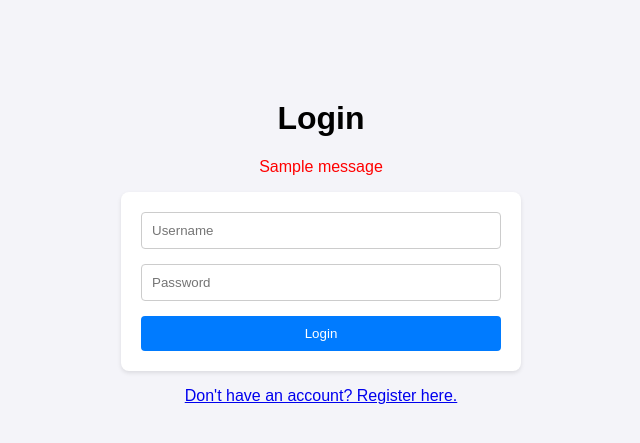
After one commit to doucoures569-creator/movie-watchlist, a Flask app: page /login in a window 1280 px wide. The commit adds this page. Shown: the top 443 px of the page, without its empty margins (319-959 px from the left). Run offline with Flask 3, Linux system fonts and the light colour scheme; tables that the repository leaves empty hold one stand-in row (values such as "Sample post"); one stand-in notice (Sample message) is shown.

Commit message:
Day 7: Add user authentication system

```diff
--- a/app.py
+++ b/app.py
@@ -1,5 +1,6 @@
 # app.py
-from flask import Flask, g, render_template, request, redirect, url_for
+from flask import Flask, g, render_template, request, redirect, url_for, session, flash
+from werkzeug.security import generate_password_hash, check_password_hash
 import sqlite3
 import os
 
@@ -20,36 +21,111 @@ def close_connection(exception):
     if db is not None:
         db.close()
 
+def init_db():
+    with app.app_context():
+        db = get_db()
+        with open('schema.sql', mode='r') as f:
+            db.cursor().executescript(f.read())
+        db.commit()
+
+if not os.path.exists(DATABASE):
+    init_db()
+
+@app.route('/register', methods=['GET', 'POST'])
+def register():
+    if request.method == 'POST':
+        username = request.form['username']
+        password = request.form['password']
+        db = get_db()
+        error = None
+
+        if not username or not password:
+            error = 'Username and password are required.'
+        else:
+            try:
+                db.execute(
+                    "INSERT INTO users (username, password) VALUES (?, ?)",
+                    (username, generate_password_hash(password)),
+                )
+                db.commit()
+                return redirect(url_for('login'))
+            except sqlite3.IntegrityError:
+                error = f"User {username} is already registered."
+
+        if error:
+            flash(error)
+
+    return render_template('register.html')
+
+@app.route('/login', methods=['GET', 'POST'])
+def login():
+    if request.method == 'POST':
+        username = request.form['username']
+        password = request.form['password']
+        db = get_db()
+        error = None
+        user = db.execute(
+            'SELECT * FROM users WHERE username = ?', (username,)
+        ).fetchone()
+
+        if user is None:
+            error = 'Incorrect username.'
+        elif not check_password_hash(user['password'], password):
+            error = 'Incorrect password.'
+
+        if error is None:
+            session.clear()
+            session['user_id'] = user['id']
+            return redirect(url_for('index'))
+
+        flash(error)
+
+    return render_template('login.html')
+
+@app.route('/logout')
+def logout():
+    session.clear()
+    return redirect(url_for('login'))
+
 @app.route('/', methods=['GET', 'POST'])
 def index():
+    if 'user_id' not in session:
+        return redirect(url_for('login'))
+
     db = get_db()
+    user_id = session['user_id']
+
     if request.method == 'POST':
         title = request.form['title']
         if title:
-            db.execute('INSERT INTO movies (user_id, title) VALUES (?, ?)', (1, title))
+            db.execute('INSERT INTO movies (user_id, title) VALUES (?, ?)', (user_id, title))
             db.commit()
         return redirect(url_for('index'))
 
     filter_status = request.args.get('filter')
     if filter_status in ['Watched', 'To Watch']:
-        cursor = db.execute('SELECT * FROM movies WHERE status = ?', (filter_status,))
+        cursor = db.execute('SELECT * FROM movies WHERE user_id = ? AND status = ?', (user_id, filter_status))
     else:
-        cursor = db.execute('SELECT * FROM movies')
+        cursor = db.execute('SELECT * FROM movies WHERE user_id = ?', (user_id,))
 
     movies = cursor.fetchall()
     return render_template('index.html', movies=movies, current_filter=filter_status)
 
 @app.route('/delete/<int:movie_id>', methods=['POST'])
 def delete_movie(movie_id):
+    if 'user_id' not in session:
+        return redirect(url_for('login'))
     db = get_db()
-    db.execute('DELETE FROM movies WHERE id = ?', (movie_id,))
+    db.execute('DELETE FROM movies WHERE id = ? AND user_id = ?', (movie_id, session['user_id']))
     db.commit()
     return redirect(url_for('index'))
 
 @app.route('/toggle/<int:movie_id>', methods=['POST'])
 def toggle_status(movie_id):
+    if 'user_id' not in session:
+        return redirect(url_for('login'))
     db = get_db()
-    movie = db.execute('SELECT status FROM movies WHERE id = ?', (movie_id,)).fetchone()
+    movie = db.execute('SELECT status FROM movies WHERE id = ? AND user_id = ?', (movie_id, session['user_id'])).fetchone()
     if movie:
         new_status = 'Watched' if movie['status'] == 'To Watch' else 'To Watch'
         db.execute('UPDATE movies SET status = ? WHERE id = ?', (new_status, movie_id))
@@ -58,10 +134,12 @@ def toggle_status(movie_id):
 
 @app.route('/rate/<int:movie_id>', methods=['POST'])
 def rate_movie(movie_id):
+    if 'user_id' not in session:
+        return redirect(url_for('login'))
     rating = request.form.get('rating')
     if rating and rating.isdigit() and 1 <= int(rating) <= 5:
         db = get_db()
-        db.execute('UPDATE movies SET rating = ? WHERE id = ?', (int(rating), movie_id))
+        db.execute('UPDATE movies SET rating = ? WHERE id = ? AND user_id = ?', (int(rating), movie_id, session['user_id']))
         db.commit()
     return redirect(url_for('index'))
 
--- /dev/null
+++ b/templates/login.html
@@ -0,0 +1,35 @@
+<!-- templates/login.html -->
+<!DOCTYPE html>
+<html lang="en">
+<head>
+    <meta charset="UTF-8">
+    <meta name="viewport" content="width=device-width, initial-scale=1.0">
+    <title>Login - My Movie Watchlist</title>
+    <style>
+        body { font-family: Arial, sans-serif; max-width: 400px; margin: 100px auto; text-align: center; background-color: #f4f4f9; }
+        form { display: flex; flex-direction: column; gap: 15px; background: white; padding: 20px; border-radius: 8px; box-shadow: 0 2px 4px rgba(0,0,0,0.1); }
+        input { padding: 10px; border: 1px solid #ccc; border-radius: 4px; }
+        button { padding: 10px; background-color: #007bff; color: white; border: none; border-radius: 4px; cursor: pointer; }
+        button:hover { background-color: #0069d9; }
+        .error { color: red; list-style: none; padding: 0; }
+    </style>
+</head>
+<body>
+    <h1>Login</h1>
+    {% with messages = get_flashed_messages() %}
+      {% if messages %}
+        <ul class="error">
+        {% for message in messages %}
+          <li>{{ message }}</li>
+        {% endfor %}
+        </ul>
+      {% endif %}
+    {% endwith %}
+    <form method="POST">
+        <input type="text" name="username" placeholder="Username" required>
+        <input type="password" name="password" placeholder="Password" required>
+        <button type="submit">Login</button>
+    </form>
+    <p><a href="/register">Don't have an account? Register here.</a></p>
+</body>
+</html>
```
Also changed, not shown: schema.sql (+9 -1 lines), templates/index.html (+7 -0 lines), templates/register.html (added, +35 -0 lines), database.sqlite3 (added).
